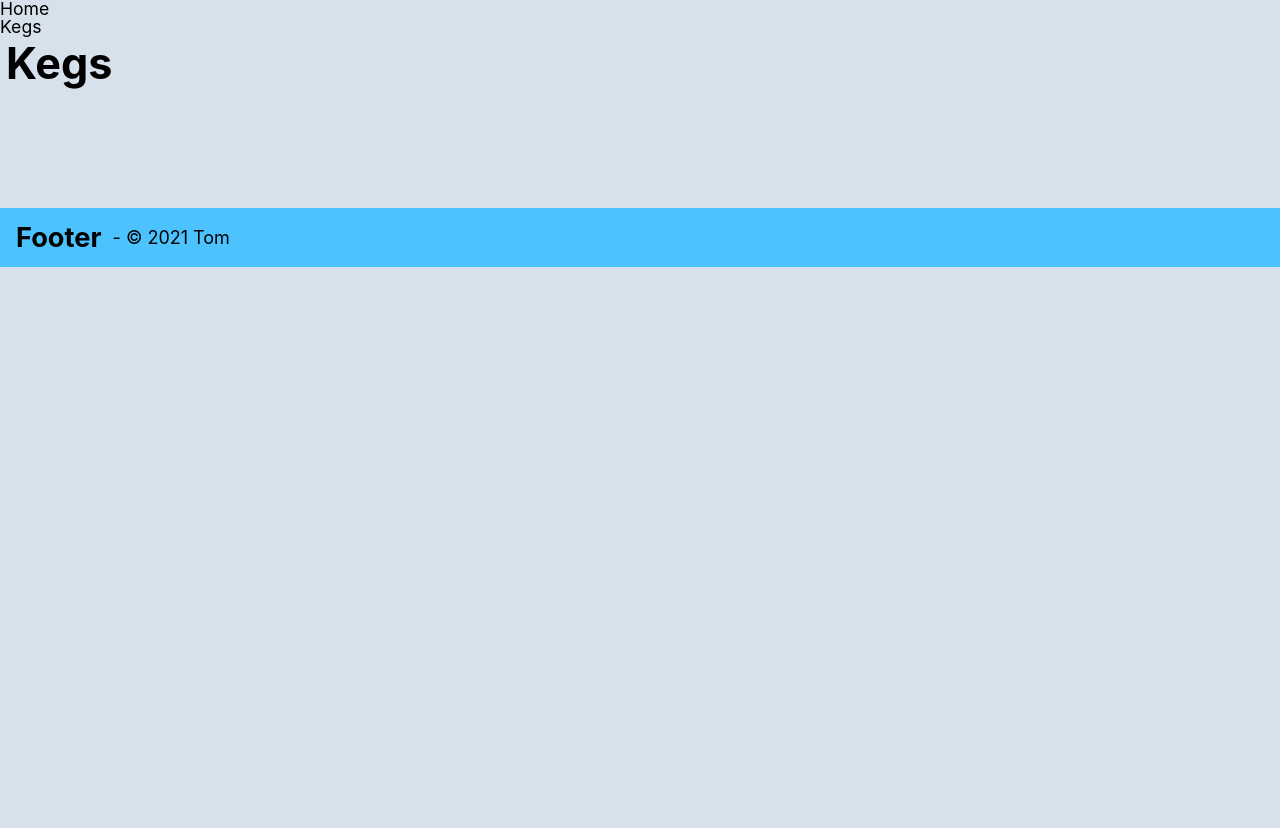
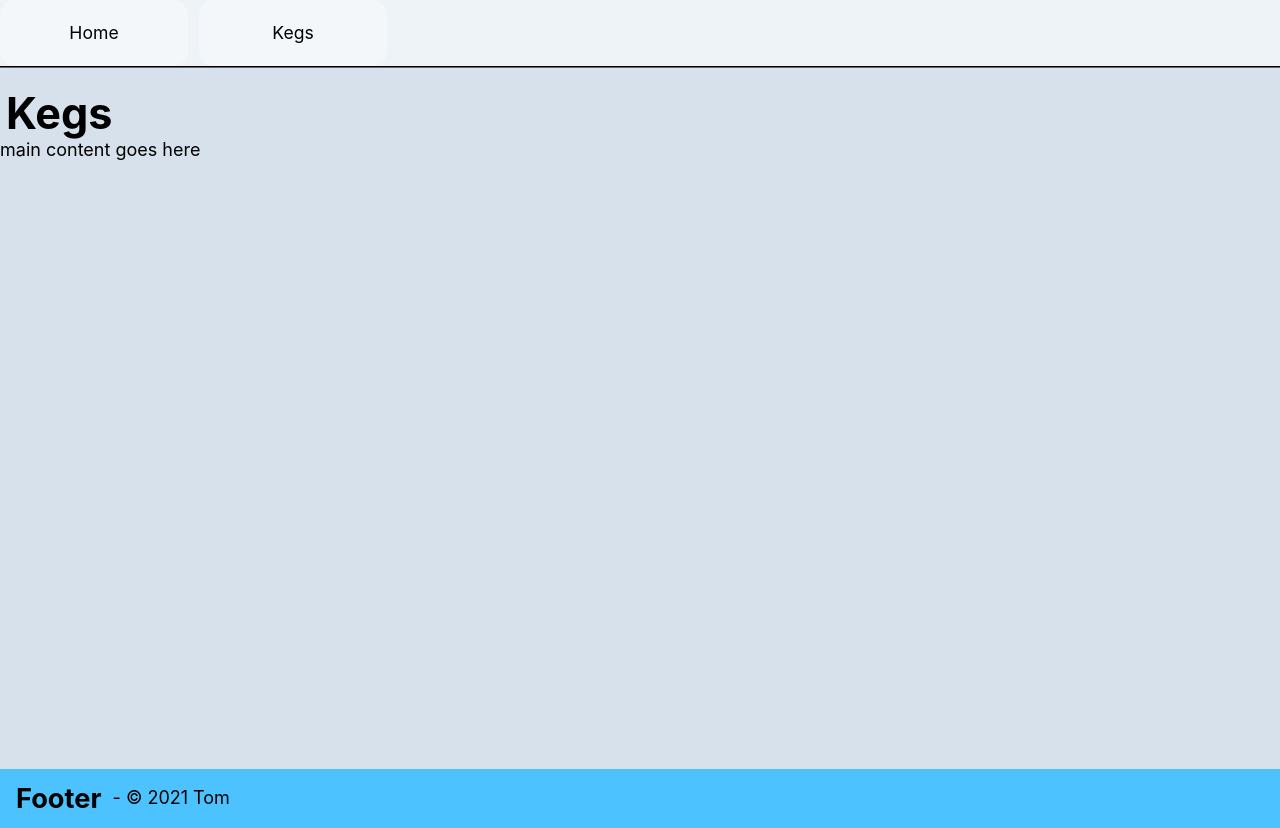
Before and after one commit to Usarneme/Viking_Tap_Room_Redux, a React (Create React App) app in the folder client/: page /kegs in a window 1280 px wide. Before the commit the page ends 800 px from the top, so only its background shows below. Built offline with nearby package versions, Linux system fonts and the light colour scheme.

Commit message:
:lipstick: adds styling to navbar links

```diff
--- a/client/src/components/Navbar.js
+++ b/client/src/components/Navbar.js
@@ -2,16 +2,28 @@ import React from 'react'
 import { Link } from 'react-router-dom'
 
 function Navbar() {
+  const navbarStyles = {
+    display: 'inline-grid',
+    gridTemplateColumns: 'repeat(2, 188px)',
+    gridColumnGap: '11px',
+    alignItems: 'center',
+    marginBottom: '18px',
+    background: 'rgba(255,255,255,0.6)',
+    borderBottom: '2px groove #111',
+    width: '100%'
+  }
+
+  const linkStyles = {
+    padding: '24px',
+    background: 'rgba(255,255,255,0.3)',
+    borderRadius: '15px',
+    textAlign: 'center',
+  }
+
   return (
-    <nav>
-      <ul>
-        <li>
-          <Link to="/">Home</Link>
-        </li>
-        <li>
-          <Link to="/kegs">Kegs</Link>
-        </li>
-      </ul>
+    <nav style={ navbarStyles }>
+      <Link style={linkStyles} to="/">Home</Link>
+      <Link style={linkStyles} to="/kegs">Kegs</Link>
     </nav>
   )
 }
--- a/client/src/pages/Home.js
+++ b/client/src/pages/Home.js
@@ -3,7 +3,7 @@ import Header from './../components/Header'
 
 function Home() {
   return(
-    <div style={{ minHeight: '100vh' }}>
+    <div style={{ minHeight: '70vh' }}>
     <Header title='Home' />
       main content goes here
     </div>
--- a/client/src/pages/Kegs.js
+++ b/client/src/pages/Kegs.js
@@ -1,10 +1,12 @@
-import React, { Fragment } from 'react'
+import React from 'react'
+import Header from './../components/Header'
 
 function Kegs() {
   return (
-    <Fragment>
-      <h1>Kegs</h1>
-    </Fragment>
+    <div style={{ minHeight: '70vh' }}>
+    <Header title='Kegs' />
+      main content goes here
+    </div>
   )
 }
 
```
